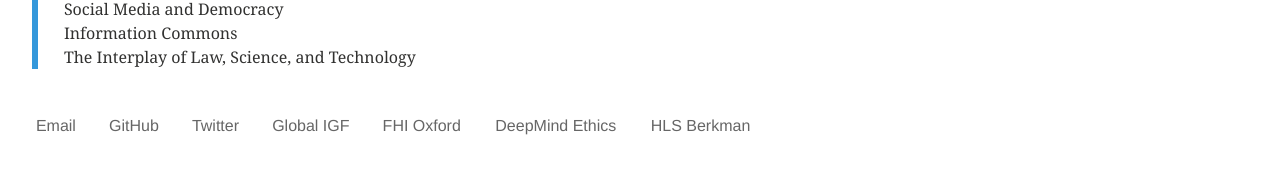
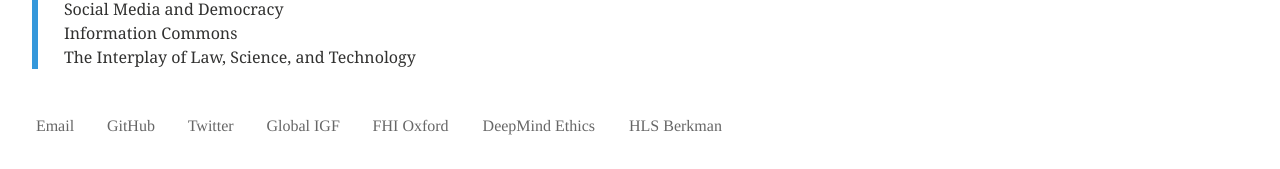
Before and after one commit to eunchangchoi/eunchangchoi.github.io, a Jekyll site: the page built from index.md, in a window 1280 px wide. Shown: the part 1375-1544 px from the top of the page. Built offline with Jekyll 4.4.1, drawn with Linux system fonts in a browser that asks for light colours.

Commit message:
Update main.scss

```diff
--- a/css/main.scss
+++ b/css/main.scss
@@ -1,7 +1,7 @@
 ---
 sitemap: false
 ---
-body { margin: 60px auto; width:90%; }
+body { margin: 60px, auto; width:90%; }
 /*
  *
  *  Skinny Bones Jekyll Starter
@@ -14,27 +14,27 @@ a { text-decoration: none; color:#333; }
 a:hover { text-decoration: underline; }
 
 @import "variables";
-p, ul { font-size: 60%; line-height:50%; color: #333; }
+p, ul { font-size: 60%; line-height:50%; color: #333;}
 
 /*
    Vendor
    ========================================================================== */
 h1, h2, h3 { font-family: 'Times'; }
 h1 { font-size: 3em;  }
-h2 { font-size: 0.7em; }
-h3 { font-size: 0.7em; }
+h2 { font-size: .7em; }
+h3 { font-size: .7em; }
 
 @import "vendor/bourbon/bourbon";
 @import "grid-settings";
 @import "vendor/neat/neat";
 @import "vendor/font-awesome/font-awesome";
-h4 {font-family: 'times, serif';}
-h4 { font-size: 0.6em; }
+h4 {font-family: 'times';}
+h4 { font-size: .6em; }
 
 /*
    Global
    ========================================================================== */
-nav ul, footer ul { font-size: 1em; font-family: 'Helvetica', 'Arial', 'Sans-Serif'; padding: 10px; list-style: none; font-weight: 200; }
+nav ul, footer ul { font-size: 1em; font-family: 'times'; padding: 10px; list-style: none; font-weight: 200; }
 nav ul li, footer ul li { display: inline; margin-right: 30px; }
 
 @import "mixins";
@@ -68,4 +68,4 @@ nav ul li, footer ul li { display: inline; margin-right: 30px; }
 .menu_{
 	text-decoration:none;
 }
-footer { border-top: 1px 'Times' #d5d5d5; font-size: .7em; }
+footer { border-top: 1px 'times' #d5d5d5; font-size: .7em; }
```
